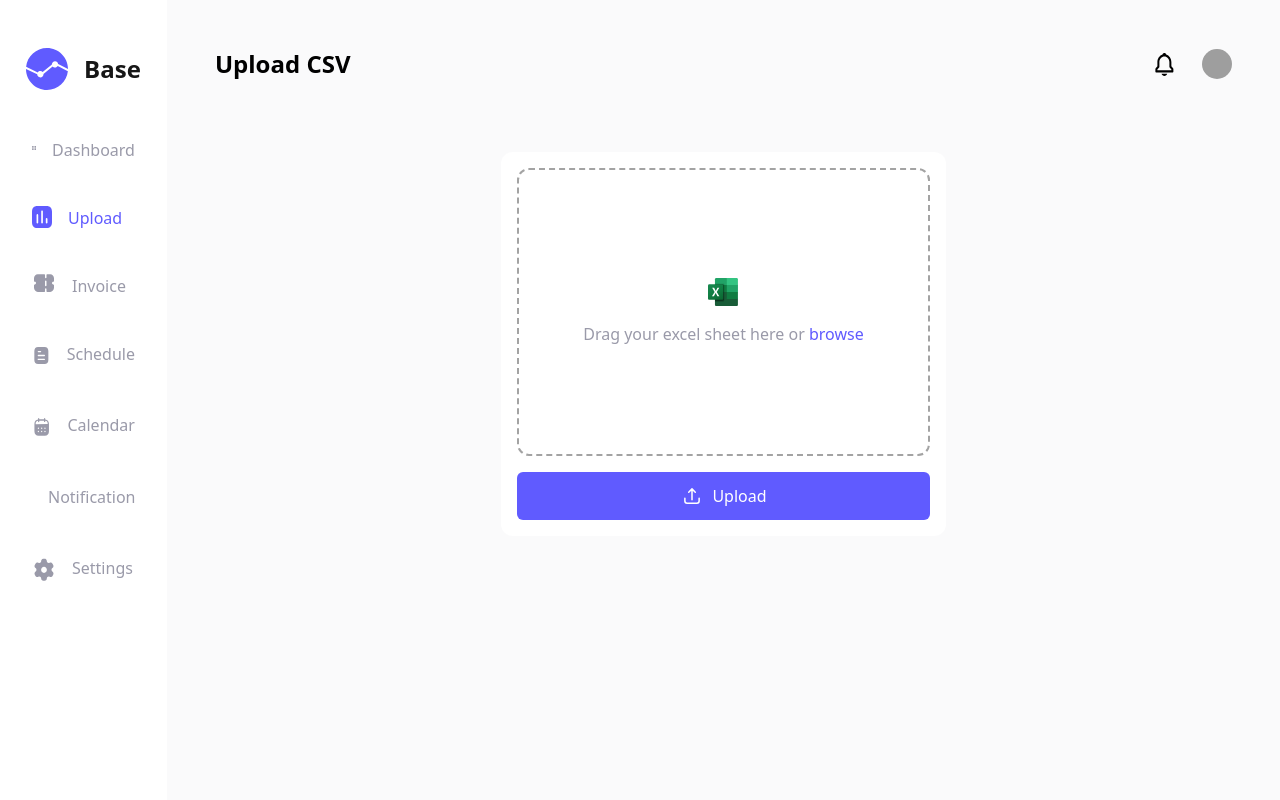
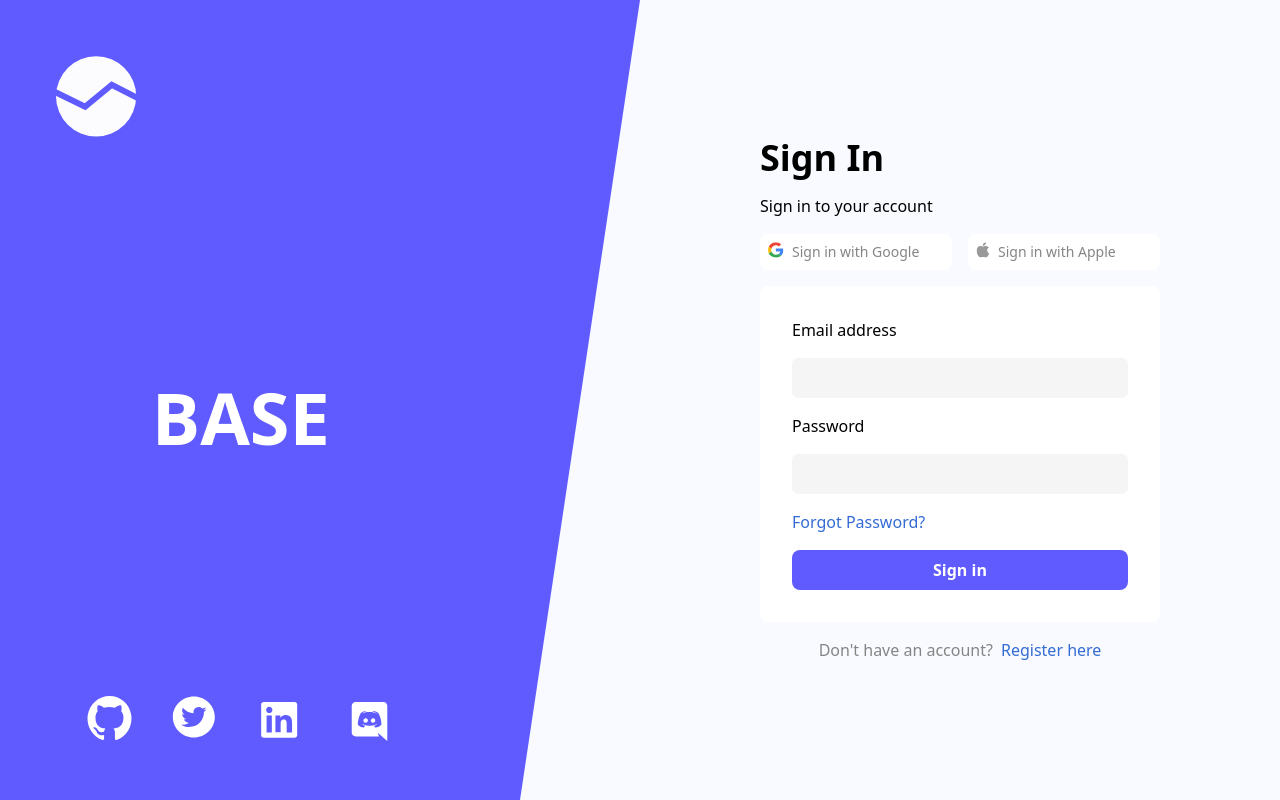
Before and after one commit to KeerthanaR2910/openinapi-assignment, a Next.js app: page / in a window 1280 px wide. Built offline with nearby package versions, Linux system fonts and the light colour scheme; grey boxes are pictures that could not be loaded.

Commit message:
Make login as index page

```diff
--- a/src/components/MainContent.tsx
+++ b/src/components/MainContent.tsx
@@ -5,15 +5,16 @@ type MainContentProps = {
     onBurgerClick: () => void
 }
 
-const MainContent = ({onBurgerClick}: MainContentProps) => {
+const MainContent = ({ onBurgerClick }: MainContentProps) => {
     return (
         <div className="w-full h-[100vh] bg-grayish-white">
             <div className="p-0 h-full">
-                <Header onBurgerClick={onBurgerClick}/>
+                <Header onBurgerClick={onBurgerClick} />
                 <div className=" bg-grayish-white">
-                    {/* fontfamily- Figtree */}
-                    <span className="text-black font-semibold text-2xl block md:hidden pl-4">Upload CSV</span>
-                    <UploadWrapper/>
+                    <span className="text-black font-semibold text-2xl block md:hidden pl-4 font-figtree">
+                        Upload CSV
+                    </span>
+                    <UploadWrapper />
                 </div>
             </div>
         </div>
--- a/src/pages/index.tsx
+++ b/src/pages/index.tsx
@@ -1,13 +1,17 @@
-import MainContent from '@/components/MainContent'
-import Sidebar from '@/components/Sidebar'
-import { useState } from 'react'
+import LoginHeader from '@/components/LoginHeader'
+import LoginSidebar from '@/components/LoginSideBar'
+import SignInContainer from '@/components/SignInContainer'
 
-export default function Home() {
-    const [showSideBar, setShowSideBar] = useState(true)
+const Login = () => {
     return (
-        <div className="w-full h-full relative md:flex md:static">
-            <Sidebar show={showSideBar} onClose={() => setShowSideBar(false)} />
-            <MainContent onBurgerClick={() => setShowSideBar(!showSideBar)} />
+        <div className="w-full h-[100vh] flex flex-col md:flex-row bg-darker-white">
+            <div className="md:w-[50%] w-full">
+                <LoginSidebar />
+                <LoginHeader />
+            </div>
+            <SignInContainer />
         </div>
     )
 }
+
+export default Login
--- a/src/pages/login.tsx
+++ /dev/null
@@ -1,17 +0,0 @@
-import LoginHeader from '@/components/LoginHeader'
-import LoginSidebar from '@/components/LoginSideBar'
-import SignInContainer from '@/components/SignInContainer'
-
-const Login = () => {
-    return (
-        <div className="w-full h-[100vh] flex flex-col md:flex-row bg-darker-white">
-            <div className="md:w-[50%] w-full">
-                <LoginSidebar />
-                <LoginHeader />
-            </div>
-            <SignInContainer />
-        </div>
-    )
-}
-
-export default Login
```
